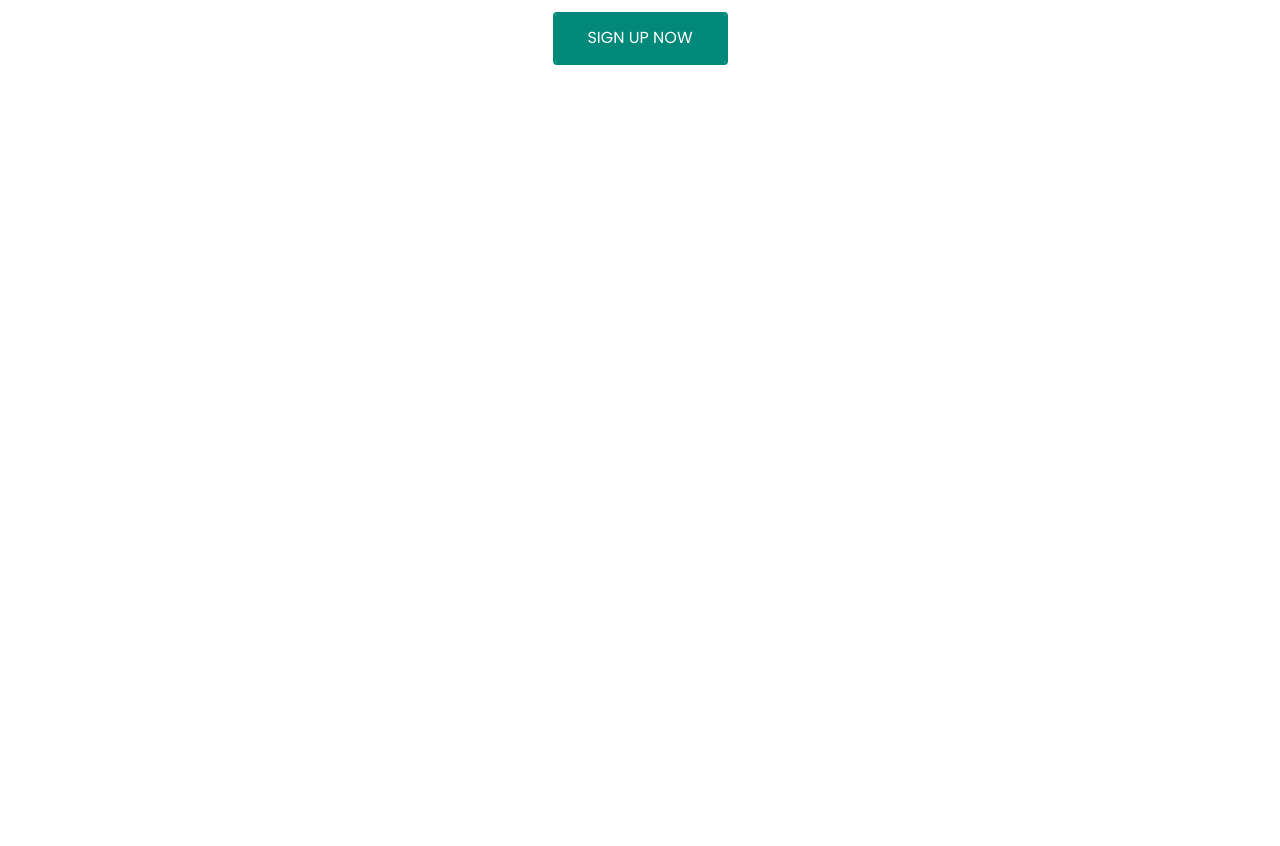
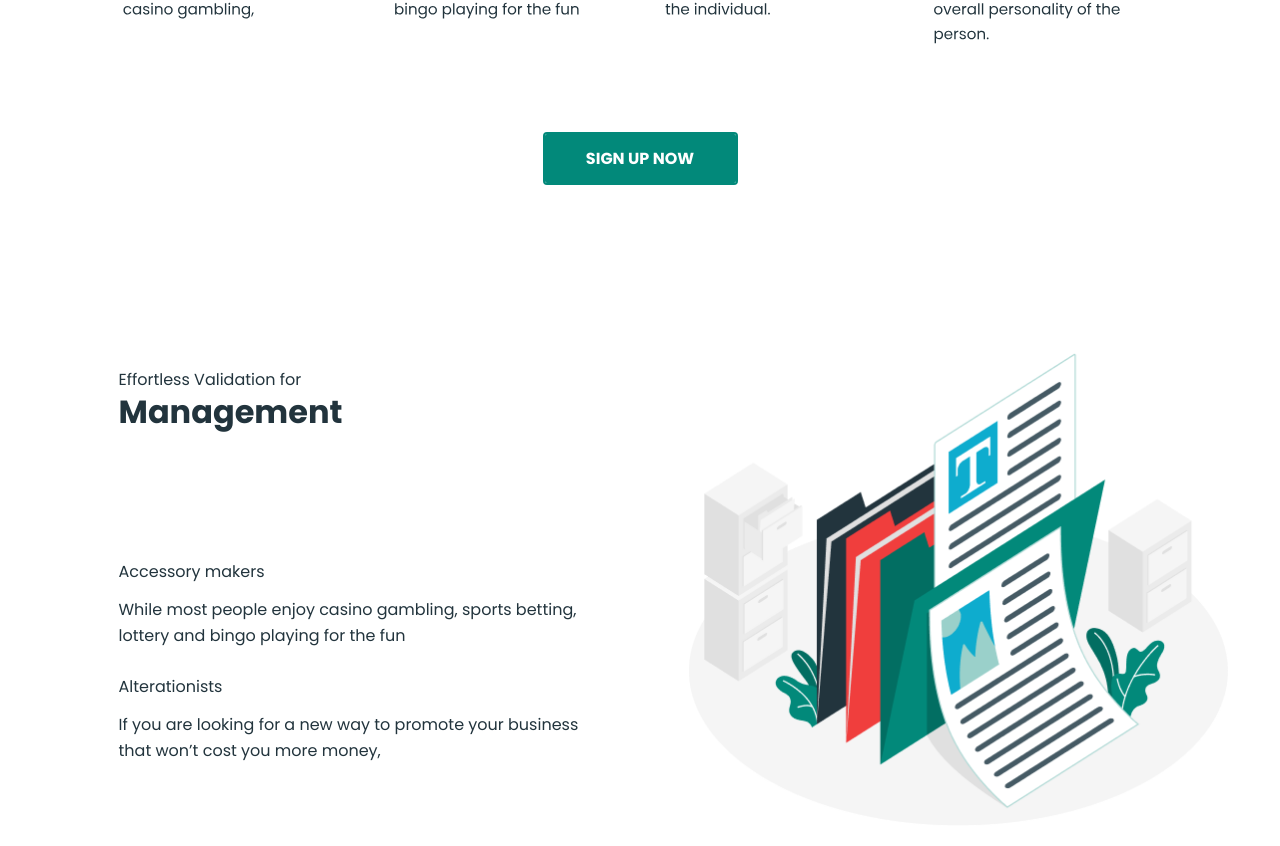
Before and after one commit to asilbekali/Product-project, a React (Vite) app: page / in a window 1280 px wide. Shown: the part 1180-2026 px from the top of the page. Before the commit the page ends 1360 px from the top, so only its background shows below. Built offline with nearby package versions, Linux system fonts and the light colour scheme.

Commit message:
add managamen section and full finished this section with responsive

```diff
--- a/src/mixin.scss
+++ b/src/mixin.scss
@@ -14,6 +14,7 @@
     margin-bottom: $MB;
 }
 
+
 @mixin BtnStyle($W, $H, $BG, $BTNCLR, $BTNMB) {
     @include TextStyle(
         $FW: 700px,
@@ -21,8 +22,8 @@
         $LH: 100%,
         $LS: 0,
         $CLR: $BTNCLR,
-        $MB: $BTNMB,
-    );
+        $MB: $BTNMB
+        );
 
     border-radius: 4px;
     width: $W;
@@ -75,3 +76,12 @@
         right: -100%;
     }
 }
+
+
+
+@mixin StyleSomeOne($w, $h, $t, $lft) {
+    width: $w;
+    height: $h;
+    top: $t;
+    left: $lft;
+}
--- a/src/modules/Hero/hero.scss
+++ b/src/modules/Hero/hero.scss
@@ -1,4 +1,14 @@
 @import "../../mixin.scss";
+
+// .containers{
+//     background-color: red;
+// }
+
+// for exanple
+
+// .hero-sectio{
+//     background-color: red;
+// }
 
 html,
 body {
@@ -142,14 +152,14 @@ body {
     flex-direction: column;
     align-items: center;
     gap: 66px;
-    margin-top: 114px;
+    margin-top: 214px;
 
     &__title {
         width: 100%;
         max-width: 539px;
         height: auto;
         text-align: center;
-
+        color: var(--clr-text);
         font-family: Poppins;
         font-weight: 700;
         font-size: 32px;
@@ -158,12 +168,120 @@ body {
     }
 
     &__btn {
+        @include TextStyle(
+            $FW: 700,
+            $FS: 16px,
+            $LH: 100%,
+            $LS: 0px,
+            $CLR: white,
+            $MB: 0px
+        );
+
         @include BtnStyle(
-            $W: 175px,
+            $W: 195px,
             $H: 53px,
             $BG: #02897a,
             $BTNCLR: white,
-            $BTNMB: 0px
+            $BTNMB: 18px
+        );
+
+        border-radius: 4px;
+        cursor: pointer;
+        margin-top: 20px;
+        padding: 15px 41px 14px 41px;
+    }
+}
+
+.management {
+    @media (max-width: 587px) {
+        width: 349px;
+        height: 761px;
+        top: 2043px;
+        left: 31px;
+        display: flex;
+        flex-direction: column-reverse;
+        align-items: center;
+        text-align: center;
+
+        &__text {
+            display: flex;
+            flex-direction: column;
+            align-items: center;
+            padding-top: 50px;
+            width: 334px;
+            height: 435px;
+            top: 2399.1px;
+            left: 41px;
+        }
+
+        &__desc {
+            width: 334px;
+            height: 104px;
+            @include TextStyle(
+                $FW: 400px,
+                $FS: 16px,
+                $LH: 26px,
+                $LS: 0px,
+                $CLR: var(--clr-text),
+                $MB: 8px
+            );
+        }
+    }
+
+    margin-top: 150px;
+    width: 1109px;
+    height: 473px;
+    @include Display($space: space-between, $gap: 84px);
+
+    &__docs-img {
+        @include StyleSomeOne($w: 539px, $h: 473px, $t: 1467px, $lft: 715px);
+    }
+
+    &__text {
+        @include StyleSomeOne($w: 486px, $h: 435px, $t: 1486px, $lft: 145px);
+    }
+
+    &__p {
+        @include TextStyle(
+            $FW: 600px,
+            $FS: 16px,
+            $LH: 100%,
+            $LS: 0px,
+            $CLR: var(--clr-text),
+            $MB: 8px
+        );
+    }
+
+    &__h2 {
+        @include TextStyle(
+            $FW: 700px,
+            $FS: 32px,
+            $LH: 100%,
+            $LS: 0px,
+            $CLR: var(--clr-text),
+            $MB: 131px
+        );
+    }
+
+    &__title {
+        @include TextStyle(
+            $FW: 600px,
+            $FS: 16px,
+            $LH: 26px,
+            $LS: 0px,
+            $CLR: var(--clr-text),
+            $MB: 12px
+        );
+    }
+
+    &__desc {
+        @include TextStyle(
+            $FW: 400px,
+            $FS: 16px,
+            $LH: 26px,
+            $LS: 0px,
+            $CLR: var(--clr-text),
+            $MB: 25px
         );
     }
 }
--- a/src/modules/Hero/index.tsx
+++ b/src/modules/Hero/index.tsx
@@ -37,8 +37,19 @@ const Hero = () => {
                 <div className="feature">
                     <h2 className="feature__title" >Product  was Built Specifically
                         for You</h2>
-                    <img  src="src/assets/images/Card.svg" alt="photo" />
+                    <img src="src/assets/images/Card.svg" alt="photo" />
                     <button className="feature__btn">SIGN UP NOW</button>
+                </div>
+                <div className="management">
+                    <div className="management__text">
+                        <p className="management__p">Effortless Validation for</p>
+                        <h2 className="management__h2"><b>Management</b></h2>
+                        <h5 className="management__title">Accessory makers</h5>
+                        <p className="management__desc" >While most people enjoy casino gambling, sports betting, lottery and bingo playing for the fun</p>
+                        <h5 className="management__title">Alterationists</h5>
+                        <p className="management__desc" >If you are looking for a new way to promote your business that won’t cost you more money, </p>
+                    </div>
+                    <img className="management__docs-img" src="src/assets/images/docs.png" alt="docs photo" />
                 </div>
             </div>
         </section>
```
Also changed, not shown: src/assets/images/docs.png (added).
